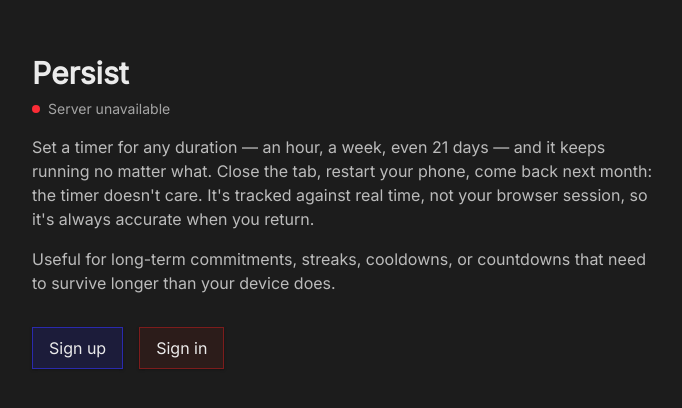
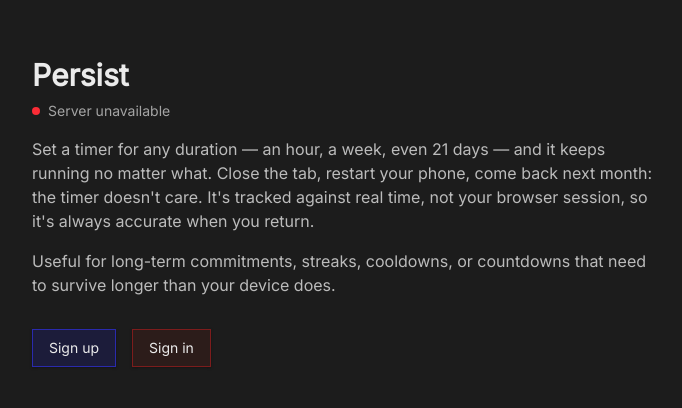
Before and after one commit to chandan-1427/Persist, a React (Vite) app in the folder web/: page / in a window 1280 px wide. Shown: the part 188-596 px from the top of the page, without its empty margins (296-978 px from the left). Built offline with nearby package versions, Linux system fonts and the light colour scheme; no server answers.

Commit message:
chore(extract common style patterns): make button style importable

```diff
--- a/web/src/components/layout/Sidebar.tsx
+++ b/web/src/components/layout/Sidebar.tsx
@@ -1,6 +1,7 @@
 import { useNavigate } from 'react-router-dom'
 import { useState, type ReactNode } from 'react'
 import { signout, signoutAll, type User } from '@/lib/auth'
+import { redClass, whiteClass } from '@/styles/buttonStyles'
 
 type SidebarProps = {
   user: User
@@ -59,7 +60,7 @@ export function Sidebar({ user, onSignedOut, description }: SidebarProps) {
               <button
                 onClick={handleSignout}
                 disabled={signingOut !== null}
-                className="border border-white/10 bg-white/[0.03] py-2 text-sm font-medium text-text shadow-sm shadow-black/20 transition-all hover:border-white/10 hover:bg-white/[0.06] hover:shadow-md hover:shadow-black/30 focus-visible:outline focus-visible:outline-2 focus-visible:outline-offset-2 focus-visible:outline-white/40 active:translate-y-px active:shadow-sm disabled:cursor-not-allowed disabled:opacity-40"
+                className={whiteClass}
               >
                 {signingOut === 'one' ? 'Signing out…' : 'Sign out'}
               </button>
@@ -67,7 +68,7 @@ export function Sidebar({ user, onSignedOut, description }: SidebarProps) {
                 onClick={handleSignoutAll}
                 disabled={signingOut !== null}
                 title="Sign out from all devices"
-                className="border border-[#7C1C1C] bg-[#2C1C1A] py-2 text-sm font-medium text-text shadow-sm shadow-black/20 transition-all hover:border-[#7C1C1C] hover:bg-[#8C1C1C] hover:shadow-md hover:shadow-black/30 focus-visible:outline focus-visible:outline-2 focus-visible:outline-offset-2 focus-visible:outline-[#8C1C1C] active:translate-y-px active:shadow-sm disabled:cursor-not-allowed disabled:opacity-40"
+                className={redClass}
               >
                 {signingOut === 'all' ? 'Signing out…' : 'Sign out all'}
               </button>
--- a/web/src/components/timer/TargetTimer.tsx
+++ b/web/src/components/timer/TargetTimer.tsx
@@ -4,6 +4,7 @@ import { zodResolver } from '@hookform/resolvers/zod'
 import { targetSchema, type TargetFormData } from '@/schemas/targetSchema'
 import { getTarget, setTarget, deleteTarget } from '@/lib/target'
 import { ApiError } from '@/lib/api'
+import { blueClass } from '@/styles/buttonStyles'
 
 const LOCK_DURATION_MS = 24 * 60 * 60 * 1000
 
@@ -202,7 +203,7 @@ export function TargetTimer() {
           <button
             type="submit"
             disabled={isSubmitting}
-            className="border border-[#2A2AAD] bg-[#1C1C3A] py-2 px-4 text-md font-medium text-text shadow-sm shadow-black/20 transition-all hover:border-[#2A2AAD] hover:bg-[#26269C] hover:shadow-md hover:shadow-black/30 focus-visible:outline focus-visible:outline-2 focus-visible:outline-offset-2 focus-visible:outline-[#3535C4] active:translate-y-px active:shadow-sm"
+            className={blueClass}
           >
             {isSubmitting ? 'Setting target…' : 'Set target'}
           </button>
--- a/web/src/pages/LandingPage.tsx
+++ b/web/src/pages/LandingPage.tsx
@@ -4,6 +4,7 @@ import { getMe, type User } from '@/lib/auth'
 import { ApiError } from '@/lib/api'
 import { Sidebar } from '@/components/layout/Sidebar'
 import { TargetTimer } from '@/components/timer/TargetTimer'
+import { blueClass, redClass } from '@/styles/buttonStyles'
 
 type ServerStatus = 'checking' | 'connected' | 'error'
 
@@ -83,13 +84,13 @@ export function LandingPage() {
         <div className="mt-8 flex gap-4">
           <Link
             to="/signup"
-            className="border border-[#2A2AAD] bg-[#1C1C3A] py-2 px-4 text-md font-medium text-text shadow-sm shadow-black/20 transition-all hover:border-[#2A2AAD] hover:bg-[#26269C] hover:shadow-md hover:shadow-black/30 focus-visible:outline focus-visible:outline-2 focus-visible:outline-offset-2 focus-visible:outline-[#3535C4] active:translate-y-px active:shadow-sm"
+            className={blueClass}
           >
             Sign up
           </Link>
           <Link
             to="/signin"
-            className="border border-[#7C1C1C] bg-[#2C1C1A] py-2 px-4 text-md font-medium text-text shadow-sm shadow-black/20 transition-all hover:border-[#7C1C1C] hover:bg-[#8C1C1C] hover:shadow-md hover:shadow-black/30 focus-visible:outline focus-visible:outline-2 focus-visible:outline-offset-2 focus-visible:outline-[#3535C4] active:translate-y-px active:shadow-sm"
+            className={redClass}
           >
             Sign in
           </Link>
--- /dev/null
+++ b/web/src/styles/buttonStyles.ts
@@ -0,0 +1,8 @@
+export const blueClass =
+  "border border-[#2A2AAD] bg-[#1C1C3A] py-2 px-4 text-sm font-medium text-text shadow-sm shadow-black/20 transition-all hover:border-[#2A2AAD] hover:bg-[#26269C] hover:shadow-md hover:shadow-black/30 focus-visible:outline focus-visible:outline-2 focus-visible:outline-offset-2 focus-visible:outline-[#3535C4] active:translate-y-px active:shadow-sm"
+
+export const redClass =
+  "border border-[#7C1C1C] bg-[#2C1C1A] py-2 px-4 text-sm font-medium text-text shadow-sm shadow-black/20 transition-all hover:border-[#7C1C1C] hover:bg-[#8C1C1C] hover:shadow-md hover:shadow-black/30 focus-visible:outline focus-visible:outline-2 focus-visible:outline-offset-2 focus-visible:outline-[#3535C4] active:translate-y-px active:shadow-sm"
+
+export const whiteClass =
+  "border border-white/10 bg-white/[0.03] py-2 text-sm font-medium text-text shadow-sm shadow-black/20 transition-all hover:border-white/10 hover:bg-white/[0.06] hover:shadow-md hover:shadow-black/30 focus-visible:outline focus-visible:outline-2 focus-visible:outline-offset-2 focus-visible:outline-white/40 active:translate-y-px active:shadow-sm disabled:cursor-not-allowed disabled:opacity-40"
```
